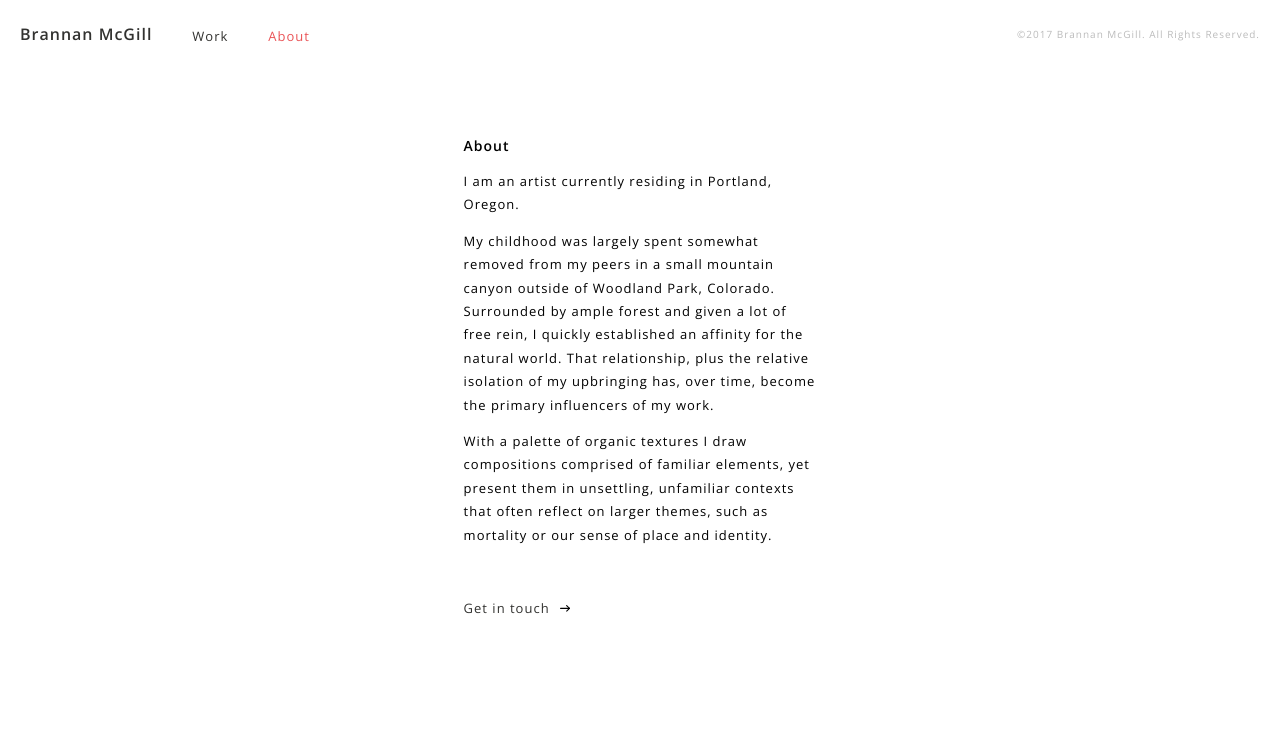
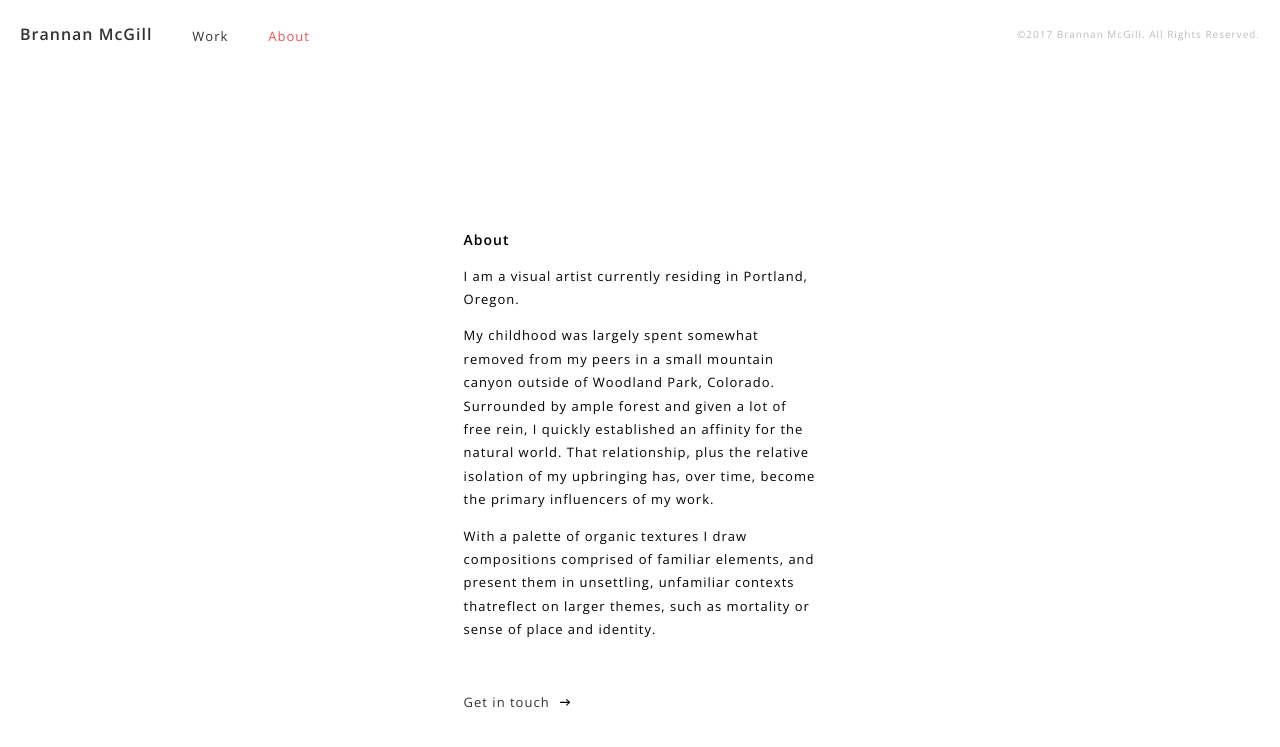
Before and after one commit to dontwakebrannan/bpm, a Jekyll site: the page built from about.html, in a window 1280 px wide. Shown: the top 747 px of the page. Built offline with Jekyll 4.4.1, drawn with Linux system fonts in a browser that asks for light colours.

Commit message:
Modified about statement and vertical centering of content

```diff
--- a/about.html
+++ b/about.html
@@ -4,12 +4,13 @@ title: About
 ---
 
 <div class="content-wrap">
-    <section class="floating-content about">
+    <section class="floating-content center about">
         <div>
             <h2>About</h2>
-            <p>I am an artist currently residing in Portland, Oregon.</p>
+            <p>I am a visual artist currently residing in Portland, Oregon.</p>
+
             <p>My childhood was largely spent somewhat removed from my peers in a small mountain canyon outside of Woodland Park, Colorado. Surrounded by ample forest and given a lot of free rein, I quickly established an affinity for the natural world. That relationship, plus the relative isolation of my upbringing has, over time, become the primary influencers of my work.</p>
-            <p>With a palette of organic textures I draw compositions comprised of familiar elements, yet present them in unsettling, unfamiliar contexts that often reflect on larger themes, such as mortality or our sense of place and identity.</p>
+            <p>With a palette of organic textures I draw compositions comprised of familiar elements, and present them in unsettling, unfamiliar contexts thatreflect on larger themes, such as mortality or sense of place and identity.</p>
             <p>&nbsp;</p>
             <p><a href="/contact" class="go">Get in touch</a></p>
         </div>
--- a/assets/css/main.scss
+++ b/assets/css/main.scss
@@ -256,7 +256,10 @@ article {
 
     @include for-tablet-portrait-up {
         width: 50%;
-        // justify-content: center;
+
+        &.center {
+            justify-content: center;
+        }
     }
 
     @include for-desktop-up {
--- a/contact.html
+++ b/contact.html
@@ -5,7 +5,7 @@ back: /about
 ---
 
 <div class="content-wrap">
-    <section class="floating-content contact">
+    <section class="floating-content center contact">
         <div>
             <h2>Inquiries</h2>
             <form class="contact" action="https://formspree.io/dontwakebrannan@gmail.com"
```
